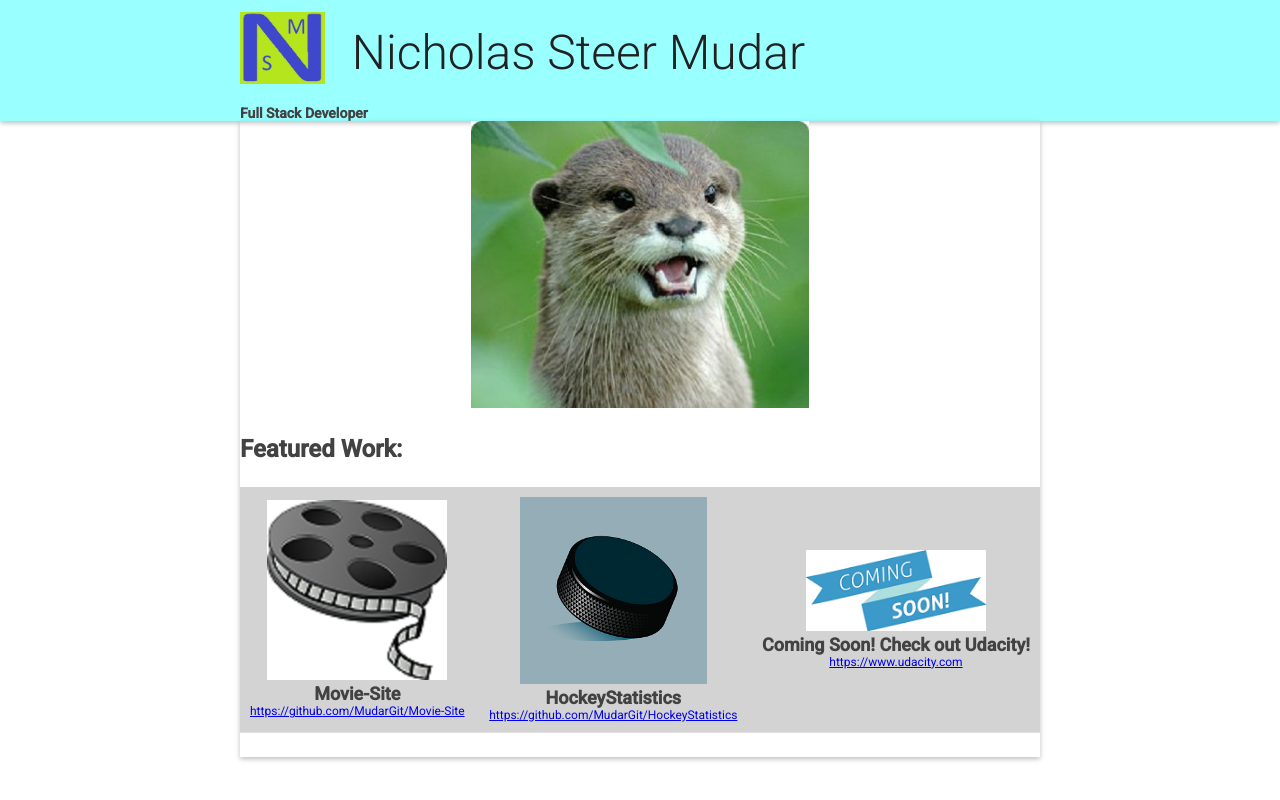
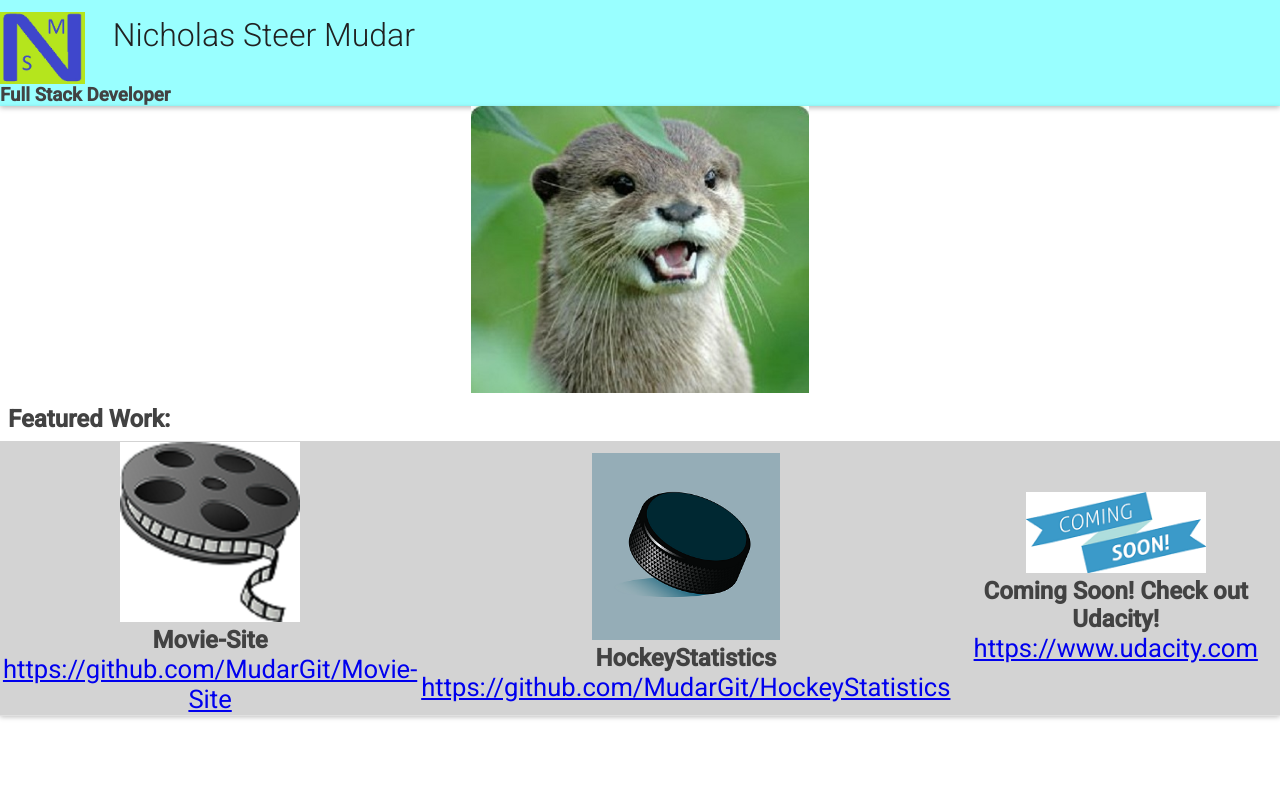
Before and after one commit to MudarGit/Portfolio-Site, a plain HTML site: page Portfolio-Site/Start/index.html in a window 1280 px wide. Drawn offline with Linux system fonts and the light colour scheme.

Commit message:
Add files via upload

```diff
--- a/Portfolio-Site/Start/index.html
+++ b/Portfolio-Site/Start/index.html
@@ -35,7 +35,7 @@
         <img src="images/otter150.jpg" srcset="images/otter300.jpg 1000w,
         images/otter450.jpg 2000w" sizes="(max-width: 500px) 500px,
                 (max-width: 1000px) 1000px, 1500px" alt="otter">
-        </div>
+      </div>
         <!-- An image of the developer / an otter -->
 
         <p class="featured-text">
@@ -43,9 +43,9 @@
         </p>
         <!-- the featured work text -->
 
-      <div class="flex-container">
+      <section class="flex-container">
 
-        <div class="flex-item">
+        <article class="flex-item">
           <img src="images/film100.png" srcset="images/film200.png 1000w,
           images/film300.png 2000w" sizes="(max-width: 500px) 300px,
             (max-width: 1000px) 600px, 900px" alt="Film">
@@ -53,33 +53,33 @@
               <h2>Movie-Site</h2>
               <a href="https://github.com/MudarGit/Movie-Site">https://github.com/MudarGit/Movie-Site</a>
             </div>
-        </div>
+        </article>
         <!-- The beginning of the flex container and the first flex-item -->
 
-        <div class="flex-item">
+        <article class="flex-item">
           <img src="images/puck100.png" srcset="images/puck200.png 600w, images/puck300.png 1200w"  sizes="(max-width: 500px) 250px,
             (max-width: 1000px) 500px, 750px" alt="Puck">
             <div class="proj-title">
               <h2>HockeyStatistics</h2>
               <a href="https://github.com/MudarGit/HockeyStatistics">https://github.com/MudarGit/HockeyStatistics</a>
             </div>
-        </div>
+        </article>
         <!-- The second flex-item -->
 
-        <div class="flex-item">
+        <article class="flex-item">
           <img src="images/coming_soon100.png" srcset="images/coming_soon200.png 1000w, images/coming_soon300.png 2000w" sizes="(max-width: 500px) 300px,
             (max-width: 1000px) 600px, 900px" alt="Coming Soon">
               <div class="proj-title">
             <h2>Coming Soon! Check out Udacity!</h2>
             <a href="https://www.udacity.com" >https://www.udacity.com</a>
             </div>
-        </div>
-      </div>
+        </article>
+      </section>
+      </main>
       <!-- The end of the flex container and the last flex-item -->
 
       <footer>
 
       </footer>
-    </main>
   </body>
 </html>
--- a/Portfolio-Site/Start/main.css
+++ b/Portfolio-Site/Start/main.css
@@ -1,4 +1,4 @@
-body, html {
+html {
   margin: 0;
   padding: 0;
   width: 100%;
@@ -6,12 +6,19 @@ body, html {
 }
 
 body {
-  font-family: Roboto;
-  font-size: 12px;
+  font-family: "Roboto", "Times New Roman";
   color: #424242;
+  margin: 0;
+  padding: 0;
+  width: 100%;
+  height: 100%;
 }
 
-h1, h2, h3, h4, h5 {
+h1 {
+  margin: 0;
+}
+
+h3 {
   margin: 0;
 }
 
@@ -35,13 +42,12 @@ ul {
 
 .header {
   box-shadow: 0 2px 5px rgba(0, 0, 0, 0.26);
-  min-height: 56px;
   transition: min-height 0.3s;
-  background-color: #99FFFF;
+  background-color: #99ffff;
 }
 
 .header__inner {
-  width: 800px;
+  width: 100%;
   margin-left: auto;
   margin-right: auto;
 }
@@ -55,7 +61,7 @@ ul {
 
 .header__title {
   font-weight: 300;
-  font-size: 4em;
+  font-size: 2em;
   margin: 0.5em 0.25em;
   display: inline-block;
   color: #212121;
@@ -70,23 +76,23 @@ ul {
 
 main {
   box-shadow: 0 2px 5px rgba(0, 0, 0, 0.26);
-  width: 800px;
-  margin-left: auto;
-  margin-right: auto;
+  width: 100%;
+  margin: 0 auto;
 }
 
-.otter{
+.otter {
     text-align: center;
     margin: auto;
     width: 50%;
 }
 
-.featured-text{
+.featured-text {
     font-weight: bold;
-    font-size: 200%;
+    font-size: 150%;
+    margin: 1vh;
 }
 
-.flex-container{
+.flex-container {
     align-items: center;
     display: flex;
     background-color: lightgrey;
@@ -96,23 +102,31 @@ main {
 
 .flex-item {
     text-align: center;
-    margin: 10px;
+    margin: 1px;
 }
 
 .proj-title {
-  text-align: center
+  text-align: center;
 }
 
+a {
+  font-size:2vw;
+}
+
+h2 {
+  font-size: 3vh;
+    margin: 0;
+}
 
 
 /*
  *
- * Footer
+ * Footer TODO
  *
  */
 
 footer {
-  border-top: 1px solid #E0E0E0;
+  border-top: 1px solid #e0e0e0;
   padding: 1em;
   width: 100%;
 }
```
